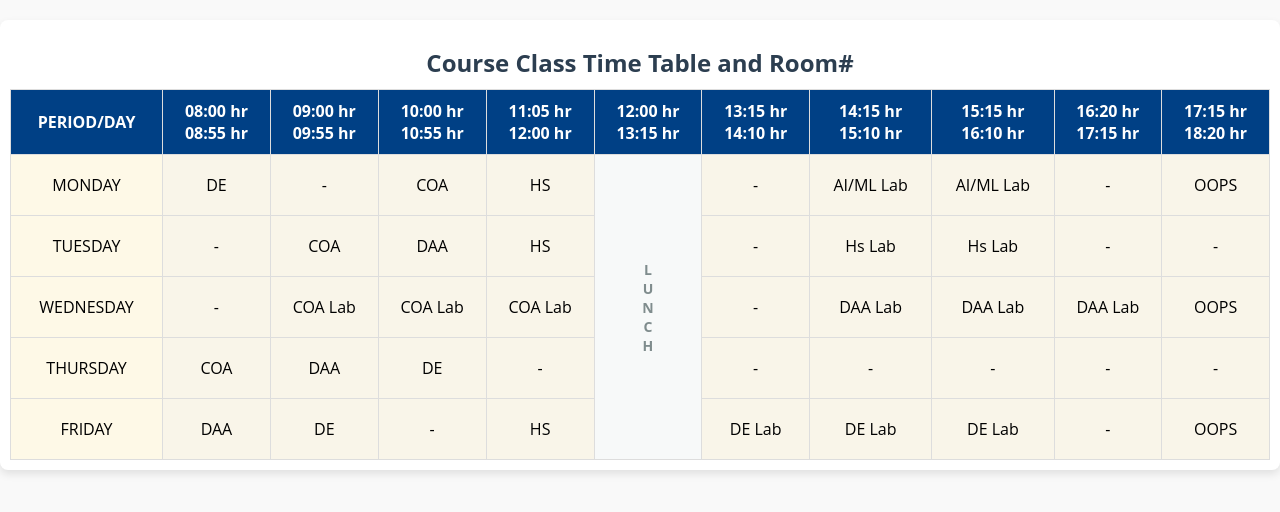
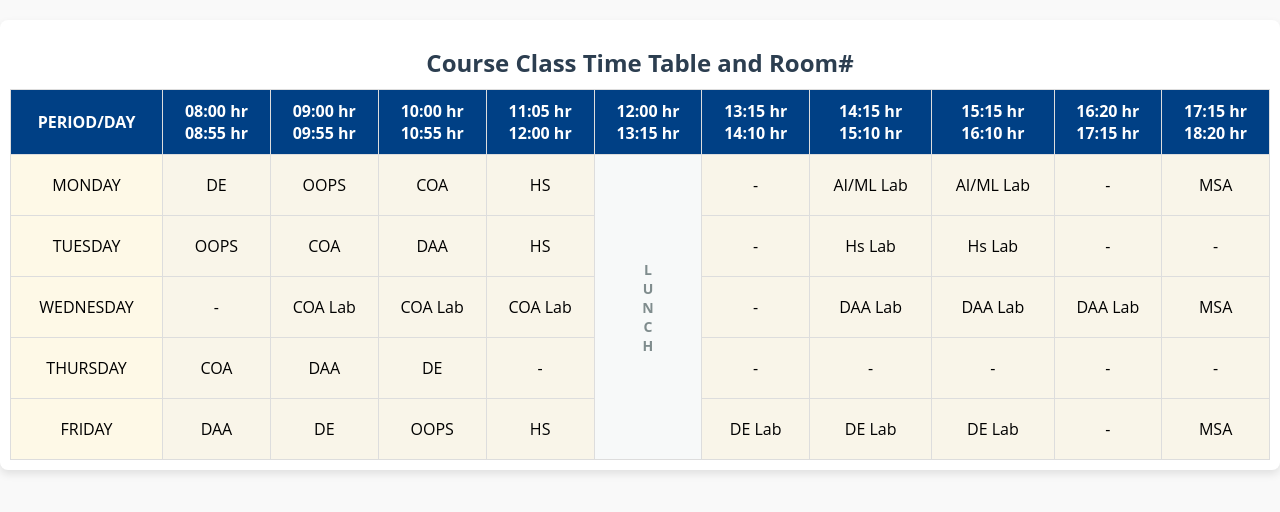
Before and after one commit to Sairaghava1318/CS_Timetable_Sem4, a plain HTML site: page index.html in a window 1280 px wide. Drawn offline with Linux system fonts and the light colour scheme.

Commit message:
Update index.html

```diff
--- a/index.html
+++ b/index.html
@@ -86,7 +86,7 @@
                 <tr>
                     <td>MONDAY</td>
                     <td class="editable">DE</td>
-                    <td class="editable">-</td>
+                    <td class="editable">OOPS</td>
                     <td class="editable">COA</td>
                     <td class="editable">HS</td>
                     <td class="lunch" rowspan="5">LUNCH</td>
@@ -94,11 +94,11 @@
                     <td class="editable">AI/ML Lab</td>
                     <td class="editable">AI/ML Lab</td>
                     <td class="editable">-</td>
-                    <td class="editable">OOPS</td>
+                    <td class="editable">MSA</td>
                 </tr>
                 <tr>
                     <td>TUESDAY</td>
-                    <td class="editable">-</td>
+                    <td class="editable">OOPS</td>
                     <td class="editable">COA</td>
                     <td class="editable">DAA</td>
                     <td class="editable">HS</td>
@@ -118,7 +118,7 @@
                     <td class="editable">DAA Lab</td>
                     <td class="editable">DAA Lab</td>
                     <td class="editable">DAA Lab</td>
-                    <td class="editable">OOPS</td>
+                    <td class="editable">MSA</td>
                 </tr>
                 <tr>
                     <td>THURSDAY</td>
@@ -136,13 +136,13 @@
                     <td>FRIDAY</td>
                     <td class="editable">DAA</td>
                     <td class="editable">DE</td>
-                    <td class="editable">-</td>
+                    <td class="editable">OOPS</td>
                     <td class="editable">HS</td>
                     <td class="editable">DE Lab</td>
                     <td class="editable">DE Lab</td>
                     <td class="editable">DE Lab</td>
                     <td class="editable">-</td>
-                    <td class="editable">OOPS</td>
+                    <td class="editable">MSA</td>
                 </tr>
             </tbody>
         </table>
```
